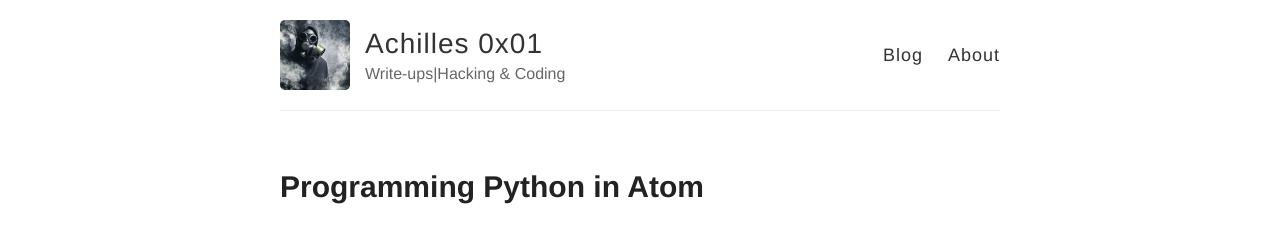
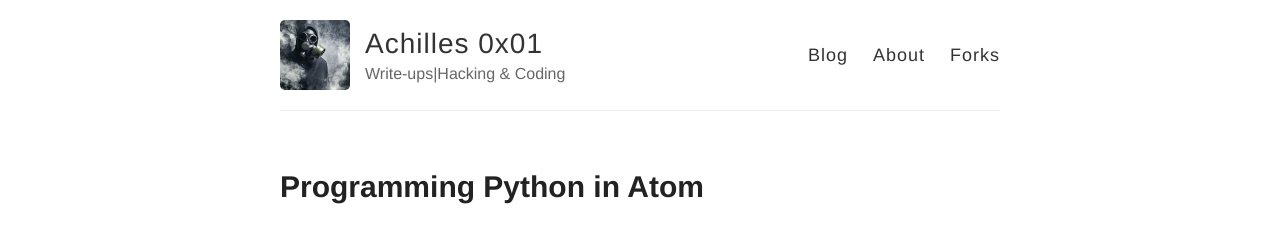
Before and after one commit to Achilles0x01/achilles0x01.github.io, a Jekyll site: the page built from index.html, in a window 1280 px wide. Shown: the top 229 px of the page. Built offline with Jekyll 4.4.1, drawn with Linux system fonts in a browser that asks for light colours.

Commit message:
Update default layout

```diff
--- a/_layouts/default.html
+++ b/_layouts/default.html
@@ -29,6 +29,7 @@
           <nav>
             <a href="{{ site.baseurl }}/">Blog</a>
             <a href="{{ site.baseurl }}/about">About</a>
+            <a href="{{ site.baseurl }}/fork">Forks</>
           </nav>
         </header>
       </div>
```
